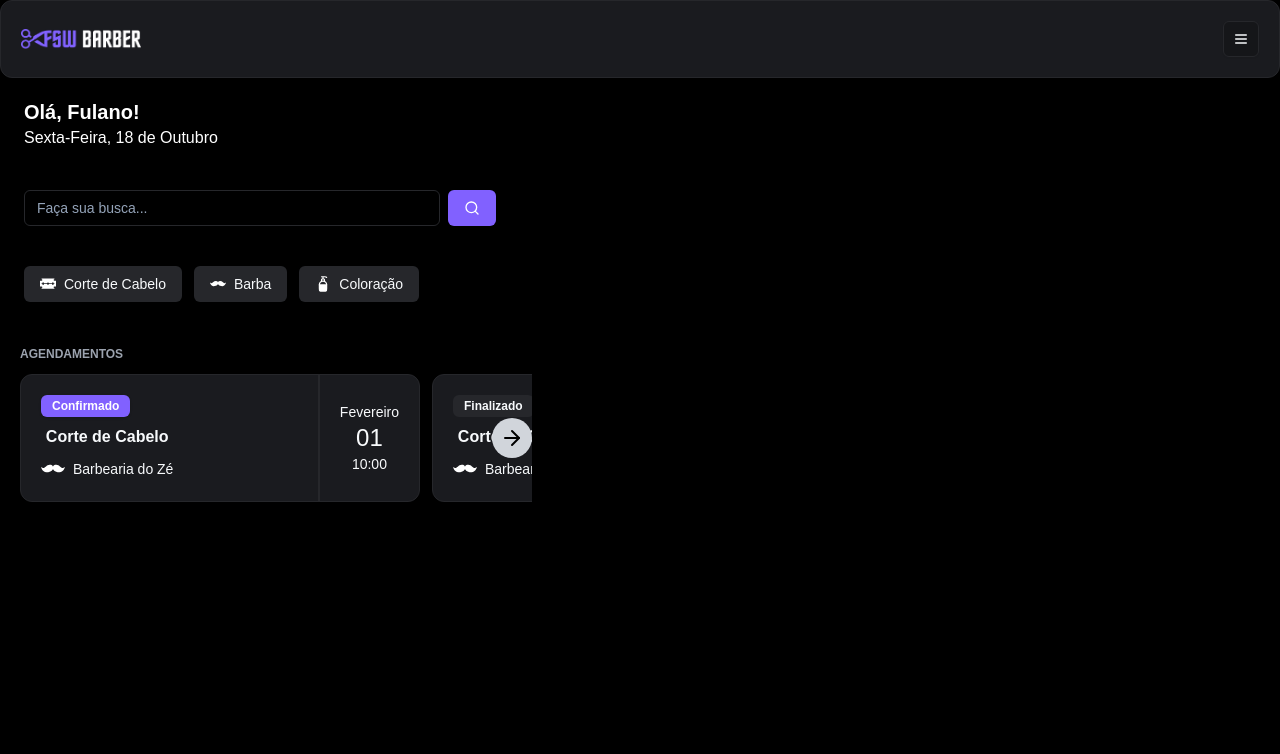
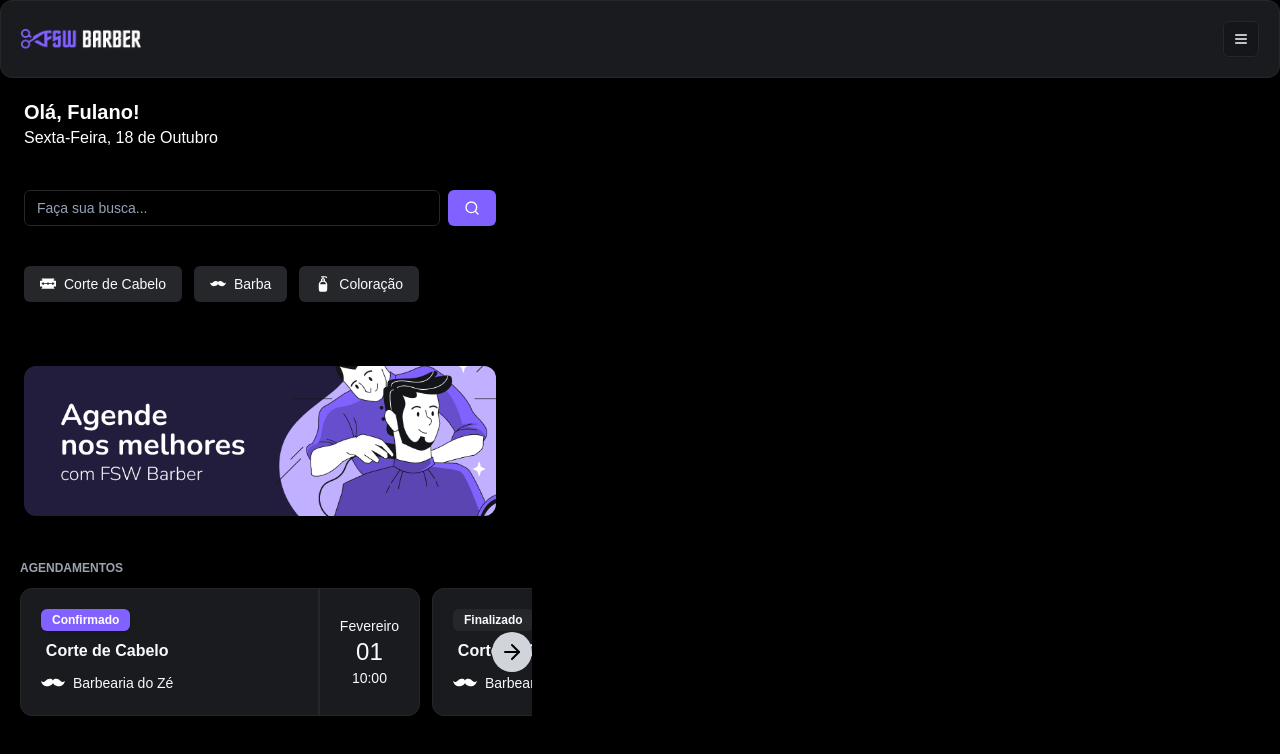
Before and after one commit to gumiranda/nextjs, a Next.js app: page /belezix/home in a window 1280 px wide. Shown: the top 754 px of the page. Built offline with nearby package versions, Linux system fonts and the light colour scheme.

Commit message:
Refatorar caminhos de importação do diretório "components" no arquivo components.json

```diff
--- a/src/app/(slices)/belezix/_components/organisms/subheader.tsx
+++ b/src/app/(slices)/belezix/_components/organisms/subheader.tsx
@@ -1,6 +1,7 @@
 import { HeadingHome } from "../molecules/heading-home";
 import Search from "../molecules/search";
 import { QuickSearch } from "./quick-search";
+import Image from "next/image";
 
 export const SubHeader = () => {
   return (
@@ -12,6 +13,16 @@
       <div className="p-5 max-w-lg">
         <QuickSearch />
       </div>
+      <div className="p-5 max-w-lg">
+        <div className="relative mt-6 h-[150px] w-full">
+          <Image
+            alt="Agende nos melhores com FSW Barber"
+            src="/banner-01.png"
+            fill
+            className="rounded-xl object-cover"
+          />
+        </div>
+      </div>
     </div>
   );
 };
--- a/src/app/(slices)/belezix/home/page.tsx
+++ b/src/app/(slices)/belezix/home/page.tsx
@@ -1,15 +1,15 @@
 import Header from "../_components/organisms/header";
 import { ListBooking } from "../_components/organisms/list-booking";
-import { QuickSearch } from "../_components/organisms/quick-search";
 import { SubHeader } from "../_components/organisms/subheader";
 
 export default function Home() {
   return (
     <div>
       <Header />
-      <SubHeader />
-
-      <ListBooking />
+      <div>
+        <SubHeader />
+        <ListBooking />
+      </div>
     </div>
   );
 }
```
